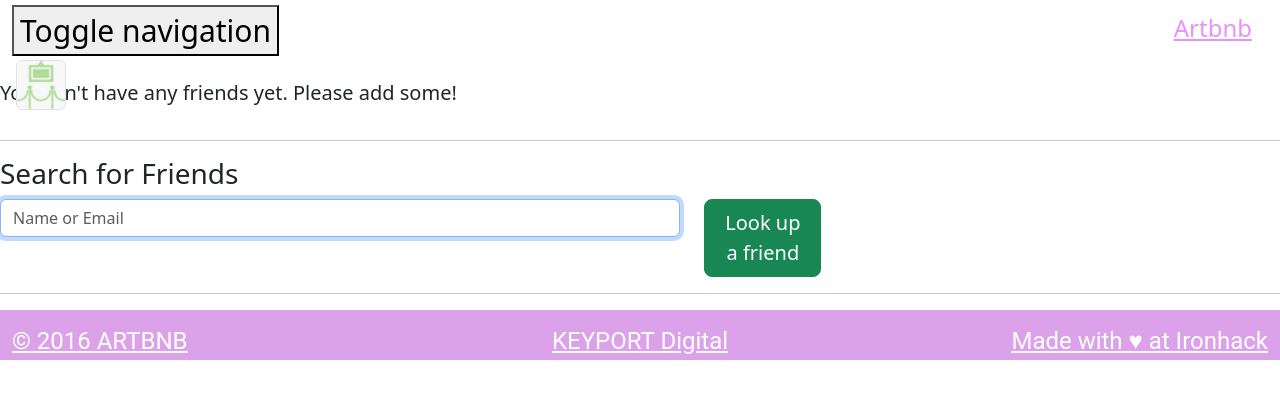
After one commit to houripj357/artbnb, a Rails app: page /my_friends in a window 1280 px wide. The commit adds this page. Shown: the top 399 px of the page. Run offline with Rails 7, Linux system fonts and the light colour scheme; a user stored in the database is signed in; style sheets or scripts are compiled from the project's sources; parts of the project's set-up code (start-up, migrations or seed data) failed here and were passed over; some libraries are stand-ins or nearby versions.

Commit message:
add friends function for users

```diff
--- a/app/assets/javascripts/application.js
+++ b/app/assets/javascripts/application.js
@@ -13,5 +13,14 @@
 //= require jquery
 //= require jquery_ujs
 //= require bootstrap
-//= require turbolinks
+// require turbolinks
 //= require_tree .
+
+
+var hide_spinner = function(){
+	$('#spinner').hide();
+}
+
+var show_spinner = function(){
+	$('#spinner').show();
+}
--- /dev/null
+++ b/app/assets/javascripts/friends.js
@@ -0,0 +1,21 @@
+var init_friend_lookup;
+	init_friend_lookup = function(){
+		$('#friend-lookup-form').on('ajax:before', function(event, data, status){
+			show_spinner();
+		});
+		$('#friend-lookup-form').on('ajax:after', function(event, data, status){
+			hide_spinner();
+		});
+		$('#friend-lookup-form').on('ajax:success', function(event, data, status){
+			$('#friend-lookup').replaceWith(data);
+				init_friend_lookup();
+			});
+			$('#friend-lookup-form').on('ajax:error', function(event, xhr, status, error){
+				hide_spinner();
+			$('#friend-lookup-results').replaceWith(' ');
+			$('#friend-lookup-errors').replaceWith('Person was not found.');
+		});
+	}
+$(document).ready(function() {
+init_friend_lookup();
+})
--- a/app/assets/stylesheets/users.scss
+++ b/app/assets/stylesheets/users.scss
@@ -1,3 +1,4 @@
-// Place all the styles related to the users controller here.
-// They will automatically be included in application.css.
-// You can use Sass (SCSS) here: http://sass-lang.com/
+a:link {
+	font-size: 12px;
+	color: rgb(230,146,248);
+}
--- a/app/controllers/users_controller.rb
+++ b/app/controllers/users_controller.rb
@@ -12,19 +12,31 @@ class UsersController < ApplicationController
     	authorize User
   	end
 
+    def my_friends
+        @friendships = current_user.friends
+        authorize User
+    end
+
 	def search
         @users = User.search(params[:search_param])
 
         if @users
             @users = current_user.except_current_user(@users)
-            render partial: 'users/lookup'
+            render partial: 'friends/lookup'
         else
             render status: :not_found, nothing: true
         end
+        authorize User
     end
 
-    def my_friends
-
+    def add_friend
+    @friend = User.find(params[:friend])
+        current_user.friendships.build(friend_id: @friend.id)
+            if current_user.save
+                redirect_to my_friends_path, notice: "Friend was successfully added."
+            else
+                redirect_to my_friends_path, flash[:error] = "There was an error with adding user as friend."
+            end
+        authorize User
     end
-
 end
--- a/app/policies/user_policy.rb
+++ b/app/policies/user_policy.rb
@@ -26,6 +26,14 @@ class UserPolicy < ApplicationPolicy
 		true
 	end
 
+	def my_friends?
+		true
+	end
+
+	def add_friend?
+		true
+	end
+
 	def destroy?
 		@current_user.admin?
 	end
--- /dev/null
+++ b/app/views/friends/_lookup.html.erb
@@ -0,0 +1,52 @@
+<div id="friend-lookup">
+	<h3>Search for Friends</h3>
+		<%= form_tag search_friends_path, remote: true, method: :get, id: 'friend-lookup-form' do %>
+			<div class="form-group row no-padding text-center col-md-12">
+				<div class="col-md-10">
+					<%= text_field_tag :search_param,
+						params[:search_param],
+						placeholder: 'Name or Email',
+						autofocus: true,
+						class: 'form-control search-box input-lg' %>
+				</div>
+				<div class="col-md-2">
+					<%= button_tag(type: :submit, class: 'btn btn-lg btn-success') do %>
+						<i class='fa fa-search'></i> Look up a friend
+					<% end %>
+				</div>
+			</div>
+	<% end %>
+<%= render 'shared/spinner' %>
+	<% if @users %>
+	<% if @users.size > 0 %>
+		<h3>Search Results</h3>
+			<div id="friend-lookup-results" class="well results-block col-md-10">
+				<table class="search-results-table col-md-12">
+					<tbody>
+						<% @users.each do |user| %>
+							<tr>
+								<td><strong>Name:</strong> <%= user.name %></td>
+								<td><strong>Email:</strong> <%= user.email %></td>
+								<td><%= link_to "View Profile", user_path(user), class: "btn btn-xs green-button" %>
+									<% if current_user.not_friends_with?(user.id) %>
+										<%= link_to "Add as friend", add_friend_path(user: current_user, friend: user),
+											class: 'btn btn-xs green-button', method: :post %>
+									<% else %>
+										<span class='label label-primary'>
+											You are friends
+										</span>
+									<% end %>
+								</td>
+							</tr>
+						<% end %>
+					</tbody>
+				</table>
+			</div>
+									<% else %>
+										<p class="lead col-md-12">
+											No people match this search criteria
+										</p>
+								<% end %>
+					<% end %>
+<div id="friend-lookup-errors"></div>
+</div>
--- a/app/views/shared/_footer.html.erb
+++ b/app/views/shared/_footer.html.erb
@@ -23,13 +23,13 @@
   <div class="footer-copyright">
   	<div class="container-fluid">
     	<div class="row">
-    		<div class="col-lg-4 col-xs-12 white-text left">
+    		<div class="col-lg-4 col-md-6 col-sm-6 col-xs-12 white-text left">
 			    <a class="white-text" target="_blank" href="/">© 2016 ARTBNB</a>
 			  </div>
-        <div class="col-lg-4 col-xs-4 hidden-xs white-text center">
+        <div class="col-lg-4 hidden-md hidden-sm hidden-xs white-text center">
           <a class="white-text" target="_blank" href="https://www.keyportdigital.com/">KEYPORT Digital</a>
         </div>
-			  <div class="col-lg-4 col-xs-4 hidden-xs white-text right">
+			  <div class="col-lg-4 col-md-6 col-sm-6 hidden-xs white-text right">
           <a class="white-text" target="_blank" href="https://www.ironhack.com/en">Made with ♥ at Ironhack</a>
 			  </div>
 		</div>
--- a/app/views/shared/_navbar.html.erb
+++ b/app/views/shared/_navbar.html.erb
@@ -44,6 +44,7 @@
             <li>
           <%= link_to "Inbox", conversations_path %>
           <%= link_to "View Profile", user_path(current_user) %>
+          <%= link_to "My Friends", my_friends_path %>
         <% if current_user.artist? %>
           <%= link_to "Upload Your Art", new_artwork_path %>
         <% end %>
--- /dev/null
+++ b/app/views/shared/_spinner.html.erb
@@ -0,0 +1,3 @@
+<div id="spinner" class="row col-md-12 text-center spinner" style="display: none;">
+	<i class="fa fa-fa-spinner fa-spin fa-2x"></i> ...
+</div>
--- a/app/views/users/index.html.erb
+++ b/app/views/users/index.html.erb
@@ -7,7 +7,7 @@
   	<center>
     <% group.each do |user| %>
     <li>
-      <div class='col-md-3'>
+      <div class='col-md-3 col-sm-3 col-xs-6'>
         <%= link_to image_tag(user.profile.url(:thumb)), user_path(user) %>
         <h3><%= user.name %></h3>
         <h5><%= user.city %>, <%= user.country %></h5>
--- a/app/views/users/my_friends.html.erb
+++ b/app/views/users/my_friends.html.erb
@@ -1 +1,57 @@
-<h1>add friends!</h1>
+	<div class="row">
+		<div class="col-lg-8 col-md-8 col-sm-8 col-xs-12">
+			<% if @friendships.size > 0 %>
+				<table class="table table-striped">
+					<thead>
+						<tr>
+							<th colspan="8" class="page-header">
+								<h1><%= current_user.name %>'s Friends</h1>
+								<hr />
+							</th>
+						</tr>
+						<tr>
+							<th><h2> </h2></th>
+							<th><h2>Name</h2></th>
+							<th><h2>Email</h2></th>
+							<th><h2>Actions</h2></th>
+						</tr>
+					</thead>
+					<tbody>
+						<% @friendships.each do |friend| %>
+							<tr>
+								<td><%= image_tag friend.profile.url(:thumb) %></td>
+								<td><h3><%= friend.name %></h3></td>
+								<td><h3><%= friend.email %></h3></td>
+								<td class="hidden-md hidden-sm hidden-xs">
+									<%= link_to "View Profile",
+										user_path(friend),
+										class: "btn green-button btx-xs" %>
+									<%= link_to 'Remove Friend',
+										friendship_path(friend),
+										:method => :delete,
+										:data => { :confirm => 'Are you sure?' },
+										:class => 'btn green-button btx-xs' %>
+								</td>
+								<td class="hidden-xl hidden-lg">
+									<%= link_to "View Profile",
+										user_path(friend),
+										class: "btn green-button btx-xs" %>
+								</td>
+							</tr>
+						<% end %>
+					</tbody>
+				</table>
+			<% else %>
+				<div class= "row col-lg-12">
+					<p class= "lead">You don't have any friends yet. Please add some!</p>
+				</div>
+			<% end %>
+		</div>
+	</div>
+<hr />
+<div class="row">
+	<div class="col-lg-8 col-md-8 col-sm-8 col-xs-12">
+	<%= render 'friends/lookup' %>
+	</div>
+</div>
+<hr />
--- a/config/routes.rb
+++ b/config/routes.rb
@@ -20,13 +20,16 @@ Rails.application.routes.draw do
 			get :trash
 		end
 	end
-
-	get 'search_friends', to: "users#search"
+	resources :friendships
 
 	# match 'auth/:provider/callback', to: 'sessions#create'
 
 	get "artworks" => 'artworks#index'
 	get "venues" => 'venues#index'
 
-	get "friends" => "users#my_friends"
+	get "my_friends", to: 'users#my_friends'
+	get 'search_friends', to: "users#search"
+	post 'add_friend', to: "users#add_friend"
+
+
 end
```
Also changed, not shown: app/models/user.rb (+25 -3 lines), app/views/users/_lookup.html.erb (deleted, +0 -57 lines), app/assets/stylesheets/application.css.scss (line endings or trailing spaces).
